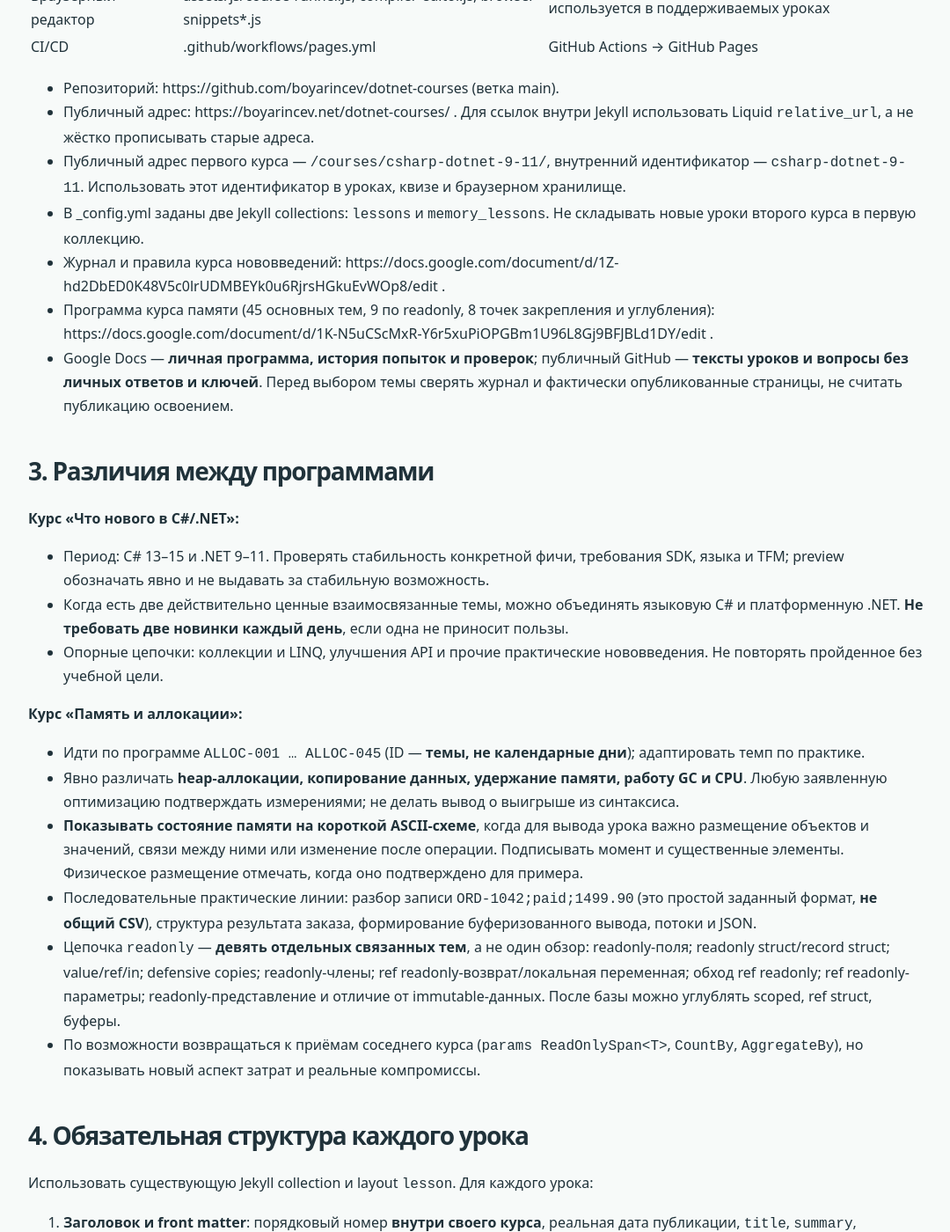
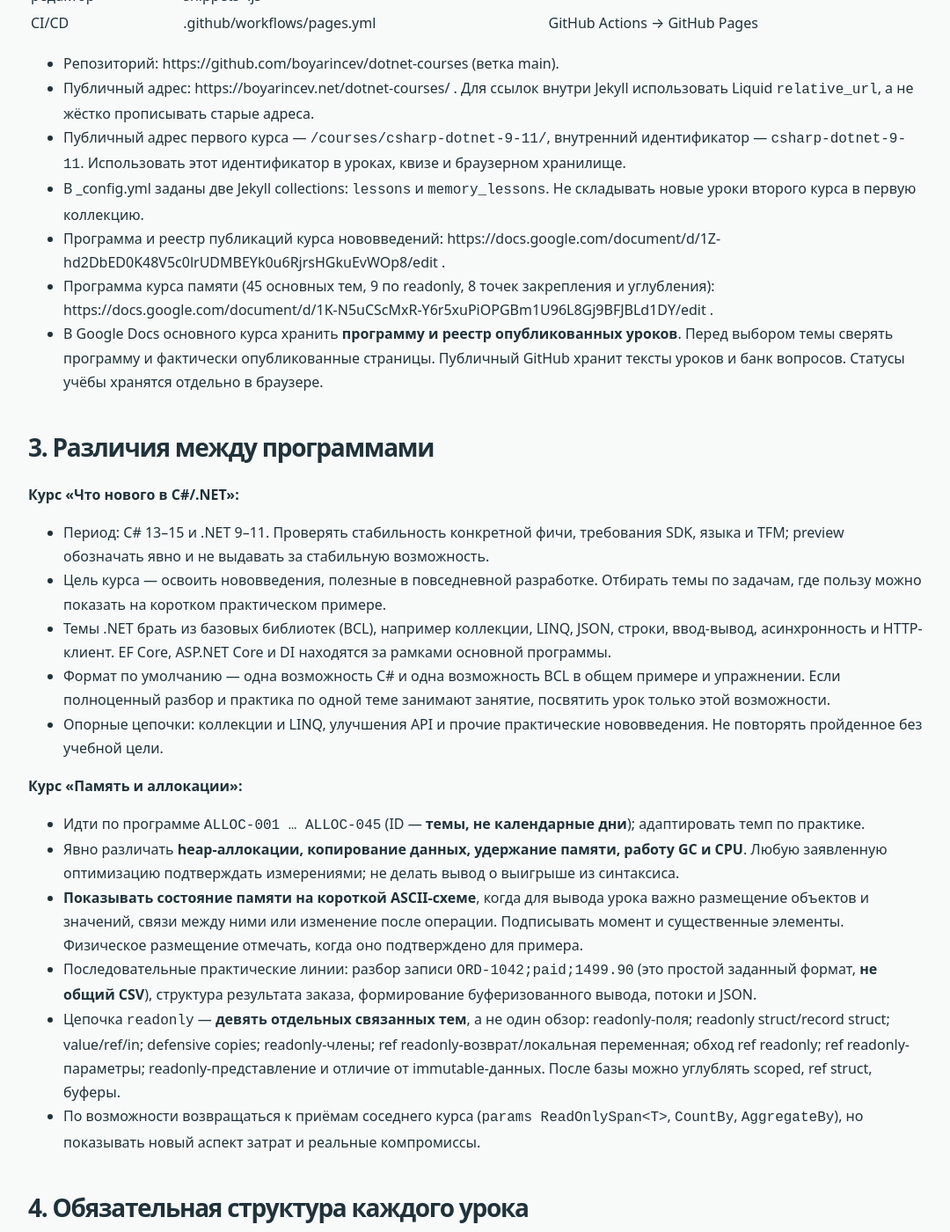
Before and after one commit to boyarincev/dotnet-courses, a Jekyll site: the page built from AGENTS.md, in a window 1280 px wide and 1400 px high, scrolled down 1501 px. Shown: the whole window at 88% size, without its empty margins (98-1178 px from the left). Built offline with Jekyll 4.4.1, drawn with Linux system fonts in a browser that asks for light colours; our own code applies the rules of GitHub Pages for plain Markdown files; some of the changed text lies outside the part shown.

Commit message:
Align course rules with the BCL curriculum

```diff
--- a/AGENTS.md
+++ b/AGENTS.md
@@ -1,6 +1,6 @@
 # AGENTS.md — правила работы с .NET Courses
 
-Этот файл — инструкция для AI-агентов и участников, которые создают уроки, задания, квизы, редактор и сайт. Перед изменениями читать **этот файл**, README.md, _config.yml и соответствующие существующие уроки. Если структура или пользовательские договорённости изменились, сначала свериться с текущим репозиторием и журналами. Не использовать устаревший формат из старых записей Google Docs вместо актуального Jekyll-сайта.
+Этот файл — инструкция для AI-агентов и участников, которые создают уроки, задания, квизы, редактор и сайт. Перед изменениями читать **этот файл**, README.md, _config.yml и соответствующие существующие уроки. Если структура или пользовательские договорённости изменились, сначала свериться с текущим репозиторием и программами курсов.
 
 ## 1. Цель и педагогические принципы
 
@@ -32,15 +32,17 @@
 - Публичный адрес: https://boyarincev.net/dotnet-courses/ . Для ссылок внутри Jekyll использовать Liquid `relative_url`, а не жёстко прописывать старые адреса.
 - Публичный адрес первого курса — `/courses/csharp-dotnet-9-11/`, внутренний идентификатор — `csharp-dotnet-9-11`. Использовать этот идентификатор в уроках, квизе и браузерном хранилище.
 - В _config.yml заданы две Jekyll collections: `lessons` и `memory_lessons`. Не складывать новые уроки второго курса в первую коллекцию.
-- Журнал и правила курса нововведений: https://docs.google.com/document/d/1Z-hd2DbED0K48V5c0lrUDMBEYk0u6RjrsHGkuEvWOp8/edit .
+- Программа и реестр публикаций курса нововведений: https://docs.google.com/document/d/1Z-hd2DbED0K48V5c0lrUDMBEYk0u6RjrsHGkuEvWOp8/edit .
 - Программа курса памяти (45 основных тем, 9 по readonly, 8 точек закрепления и углубления): https://docs.google.com/document/d/1K-N5uCScMxR-Y6r5xuPiOPGBm1U96L8Gj9BFJBLd1DY/edit .
-- Google Docs — **личная программа, история попыток и проверок**; публичный GitHub — **тексты уроков и вопросы без личных ответов и ключей**. Перед выбором темы сверять журнал и фактически опубликованные страницы, не считать публикацию освоением.
+- В Google Docs основного курса хранить **программу и реестр опубликованных уроков**. Перед выбором темы сверять программу и фактически опубликованные страницы. Публичный GitHub хранит тексты уроков и банк вопросов. Статусы учёбы хранятся отдельно в браузере.
 
 ## 3. Различия между программами
 
 **Курс «Что нового в C#/.NET»:**
 - Период: C# 13–15 и .NET 9–11. Проверять стабильность конкретной фичи, требования SDK, языка и TFM; preview обозначать явно и не выдавать за стабильную возможность.
-- Когда есть две действительно ценные взаимосвязанные темы, можно объединять языковую C# и платформенную .NET. **Не требовать две новинки каждый день**, если одна не приносит пользы.
+- Цель курса — освоить нововведения, полезные в повседневной разработке. Отбирать темы по задачам, где пользу можно показать на коротком практическом примере.
+- Темы .NET брать из базовых библиотек (BCL), например коллекции, LINQ, JSON, строки, ввод-вывод, асинхронность и HTTP-клиент. EF Core, ASP.NET Core и DI находятся за рамками основной программы.
+- Формат по умолчанию — одна возможность C# и одна возможность BCL в общем примере и упражнении. Если полноценный разбор и практика по одной теме занимают занятие, посвятить урок только этой возможности.
 - Опорные цепочки: коллекции и LINQ, улучшения API и прочие практические нововведения. Не повторять пройденное без учебной цели.
 
 **Курс «Память и аллокации»:**
@@ -55,7 +57,7 @@
 
 Использовать существующую Jekyll collection и layout `lesson`. Для каждого урока:
 
-1. **Заголовок и front matter**: порядковый номер **внутри своего курса**, реальная дата публикации, `title`, `summary`, `csharp_feature`, `dotnet_feature`, `series`; для памяти — `topic_id` (ALLOC-XXX). При поддерживаемом браузерном запуске — `browser_runtime` (сейчас `'9'` или `'10'`). Пример существующего front matter читать перед созданием следующего.
+1. **Заголовок и front matter**: порядковый номер **внутри своего курса**, реальная дата публикации, `title`, `summary` и `series`. Заполнять `csharp_feature` и `dotnet_feature` по темам урока. Для одиночной темы заполнять только соответствующее поле и показывать только его метку. Для памяти указывать `topic_id` (ALLOC-XXX). При поддерживаемом браузерном запуске — `browser_runtime` (сейчас `'9'` или `'10'`). Пример существующего front matter читать перед созданием следующего.
 2. **Проблема**: короткий рабочий сценарий, зачем механизм нужен, когда не нужен.
 3. **Краткая теория**: синтаксис, ограничения, стоимость, безопасные альтернативы, версия API и статусы stable/preview.
 4. **Минимальные запускаемые примеры**: 1–2 коротких фрагмента плюс **цельная рабочая программа**, версия C#/SDK/TFM, команды запуска, **ожидаемый вывод**. Примеры должны компилироваться, а не быть псевдокодом, если не обозначены как фрагменты.
@@ -140,7 +142,7 @@ static (int PaidCount, decimal Total) SummarizePaid(IEnumerable<string> rows)
 - Черновики кода и ответов хранятся **локально в браузере** (localStorage) с ключами, разделяющими курсы, задания и уроки; при обновлении страницы должны восстанавливаться. Рядом с редакторами показывать **понятный статус автосохранения/восстановления или ошибки**. Не утверждать, что код сохраняется на сервере или автоматически попадает в Google Docs.
 - Не очищать черновики из-за публикации новой версии сайта, смены кеша/URL ресурсов или запуска другого примера. При полной замене кода пользователя предупреждать/сохранять возможность экспорта.
 - Если опубликованный сайт показывал устаревшую страницу из HTTP-кеша: учитывать `sw.js`, revision из сборки, cache-busting CSS/JS и ограничения HTTP-заголовков GitHub Pages. **Новый HTML уроков/квизов/главной должен загружаться свежим, но локальные ответы не должны стираться**. Не пересобирать WebAssembly для изменения текста страницы или JS-оболочки.
-- Не притворяться, что браузерный компилятор предоставляет полноценный семантический IntelliSense или автоматически обновляет личный журнал.
+- Описывать подсветку и подсказки редактора как базовые возможности CodeMirror.
 
 ### Единый алгоритм отметки о прохождении урока
 
@@ -156,7 +158,7 @@ static (int PaidCount, decimal Total) SummarizePaid(IEnumerable<string> rows)
 
 При изменении общего алгоритма проверять обе версии компилятора в `_browser/verify_compiler_output.cjs`. Проверка должна отличать успешно решённое задание от программы с изменёнными `Assert` и программы, которая вывела итоговую строку, а затем завершилась с ошибкой.
 
-## 7. Вопросы, интервальные повторения и личный журнал
+## 7. Вопросы, интервальные повторения и реестр публикаций
 
 - Вопрос — **самостоятельная единица повторения** с постоянным уникальным Q-ID и Topic-ID. Несколько аспектов темы — несколько вопросов. Типы: концепция, анализ кода, прогноз результата, исправление ошибки, сравнение, проектирование проверки.
 - Публичные банки: `_data/questions.yml` и `_data/memory_questions.yml`; не объединять курсы. Схема существующих записей: `id`, `topic`, `tag`, `type`, `available_from`, `prompt`. **Без правильных ответов и без личной истории**.
@@ -164,8 +166,8 @@ static (int PaidCount, decimal Total) SummarizePaid(IEnumerable<string> rows)
 - В коротком квизе обычно **4–6 вопросов**; первыми — ошибки и просроченные вопросы, когда история известна. Не раскрывать ответ до попытки. Поле для ответа, копирование и экспорт в .txt должны работать.
 - В текст для проверки ИИ (копирование ответов и экспорт `.txt`) включать полный текст каждого показанного вопроса, Q-ID, ответ и короткую инструкцию для проверки. Для вопроса без ответа просить подсказку. Самооценки нужны для локального расписания FSRS и входят в резервную копию JSON.
 - Квиз урока считается пройденным после непустого ответа и любой самооценки по каждому вопросу одной короткой подборки `?through=N`. Кнопку «Другая подборка» показывать только в квизе всего курса, открытом без ограничения по уроку. Смена подборки сохраняет ответы и историю FSRS. Статус квиза хранить локально отдельно от практики. При открытии следующего урока показывать закрываемое напоминание со ссылкой на квиз предыдущего опубликованного урока того же курса, если отметка ещё отсутствует.
-- Актуальный алгоритм интервалов **ts-fsrs@6.0.0 / FSRS-7**. **Одна карточка FSRS = один Q-ID** с уникальным прогрессом, историей попыток и датой следующего показа. У каждого вопроса обязан быть `lesson_number` своего курса. При переходе из урока на `?through=N` показывать случайные доступные вопросы текущего и более ранних уроков; приоритет — ошибочные/сложные, затем просроченные и новые. При открытии квиза напрямую охватывать весь курс. Оценка `Неверно/Частично/Верно/Легко` соответствует `Again/Hard/Good/Easy` FSRS; заполняет её сам пользователь. Неоценённые/пропущенные вопросы — не ошибки. Локальные результаты и черновики хранятся в `localStorage` отдельно по курсам с резервным экспортом/импортом JSON. FSRS не проверяет содержимое ответа и не синхронизирует Google Docs автоматически. Отмечать корректность в личном журнале только после реального ответа, присланного в чат.
-- Только **после фактического ответа пользователя** оценивать вопрос, объяснять ответ и фиксировать дословный ответ, дату, оценку, серию и next_due в соответствующем личном Google Doc. Нельзя выдумывать ответы, оценки, выполненный код, результаты проверок и посещение урока.
+- Актуальный алгоритм интервалов **ts-fsrs@6.0.0 / FSRS-7**. **Одна карточка FSRS = один Q-ID** с уникальным прогрессом, историей попыток и датой следующего показа. У каждого вопроса обязан быть `lesson_number` своего курса. При переходе из урока на `?through=N` показывать случайные доступные вопросы текущего и более ранних уроков; приоритет — ошибочные/сложные, затем просроченные и новые. При открытии квиза напрямую охватывать весь курс. Оценка `Неверно/Частично/Верно/Легко` соответствует `Again/Hard/Good/Easy` FSRS; заполняет её сам пользователь. Неоценённые/пропущенные вопросы — не ошибки. Локальные результаты и черновики хранятся в `localStorage` отдельно по курсам с резервным экспортом/импортом JSON.
+- В реестр основного курса добавлять только опубликованные уроки. Указывать дату, тему, прямую ссылку, Topic-ID, Q-ID и Task-ID со статусом ASSIGNED. Ответы, самооценки, история попыток и сроки повторения хранятся в браузере.
 - Отдельные статусы: **урок опубликован/показан**, **практика назначена/прислана/проверена**, **конкретный вопрос отвечен и оценён**. Публикация не означает прохождение. ID не переиспользовать даже после исправления текста вопроса.
 
 ## 8. CI/CD, WebAssembly и проверка перед публикацией
@@ -202,7 +204,7 @@ static (int PaidCount, decimal Total) SummarizePaid(IEnumerable<string> rows)
 ## 9. Конфиденциальность и стиль ответа
 
 - Репозиторий **публичный**. Никогда не добавлять реальные ответы, попытки, оценки, частные данные, токены, служебные URL, корпоративный код или секреты пользователя в GitHub, логи сборки или клиентские скрипты.
-- Google Docs хранит приватную историю. Обновлять только после реальных событий; соблюдать точные ссылки, ID и даты. Не терять существующий журнал ради нового формата.
+- При обновлении реестра в Google Docs сверять фактическую дату, каноническую ссылку и идентификаторы с опубликованным уроком и банком вопросов.
 - После публикации в чате: **короткая законченная карточка** с темой, практической целью и проверенной ссылкой. Не копировать туда весь урок; вопросы задавать только действительно необходимые.
 - Прежде чем менять архитектуру или запускать автоматизацию для второго курса, сверить, что пользователь действительно поручил её создать. Существующая автоматизация курса нововведений **не должна случайно публиковать задания в курс памяти или дублировать выпуски**.
 
```
